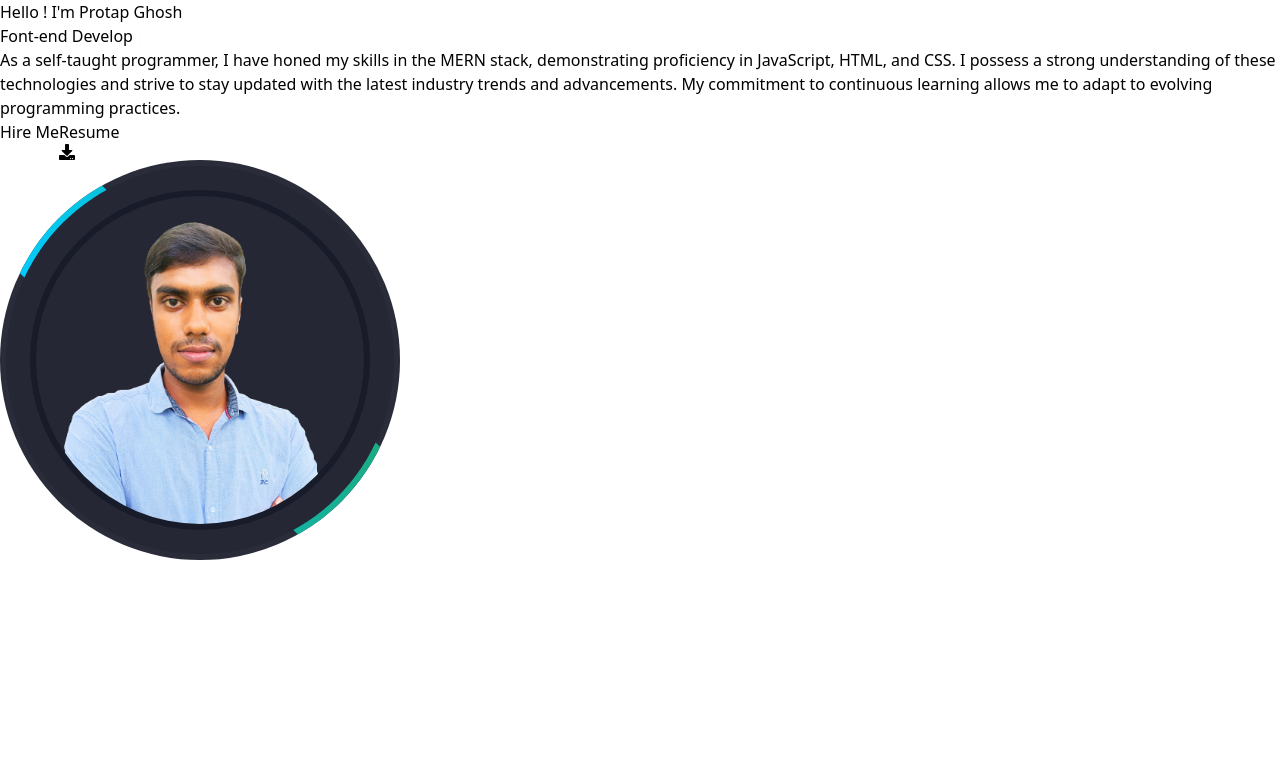
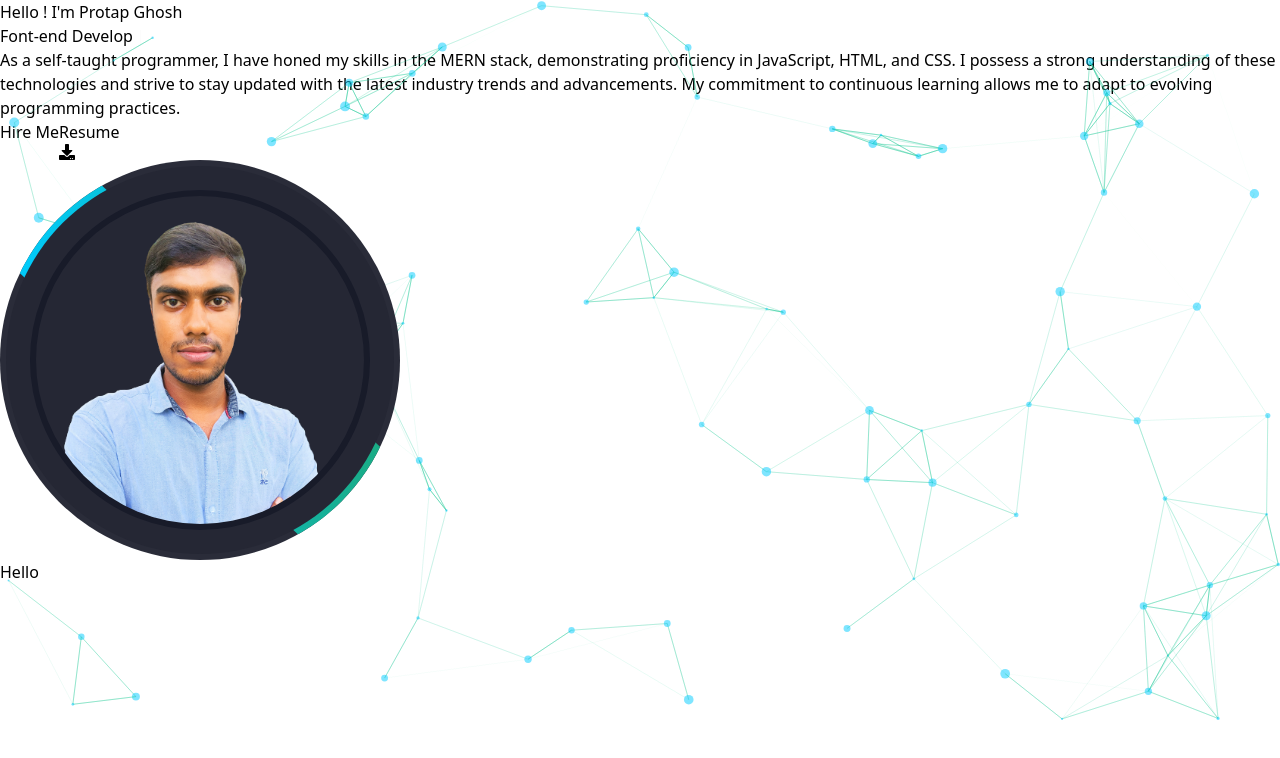
Before and after one commit to protapkrghosh/protap-ghosh-portfolio, a React (Vite) app: page / in a window 1280 px wide. Shown: the top 758 px of the page. Built offline with nearby package versions, Linux system fonts and the light colour scheme.

Commit message:
add animaiton in banner

```diff
--- a/package.json
+++ b/package.json
@@ -18,7 +18,9 @@
     "react-icons": "^4.10.1",
     "react-router-dom": "^6.14.0",
     "react-simple-typewriter": "^5.0.1",
-    "sort-by": "^1.2.0"
+    "react-tsparticles": "^2.10.1",
+    "sort-by": "^1.2.0",
+    "tsparticles": "^2.10.1"
   },
   "devDependencies": {
     "@types/react": "^18.0.37",
--- a/src/Layout/Main.jsx
+++ b/src/Layout/Main.jsx
@@ -1,10 +1,12 @@
 import React from 'react';
 import Banner from '../Pages/Banner/Banner';
+import AboutMe from '../Pages/AboutMe/AboutMe';
 
 const Main = () => {
    return (
       <div>
          <Banner />
+         <AboutMe />
       </div>
    );
 };
--- /dev/null
+++ b/src/Pages/AboutMe/AboutMe.jsx
@@ -0,0 +1,10 @@
+
+const AboutMe = () => {
+   return (
+      <div className="hero min-h-screen text-6xl">
+         Hello
+      </div>
+   );
+};
+
+export default AboutMe;
--- a/src/Pages/Banner/Banner.css
+++ b/src/Pages/Banner/Banner.css
@@ -5,6 +5,7 @@
    background-color: #2A2C39;
    border-radius: 50%;
    overflow: hidden;
+   z-index: 9999;
 }
 
 .box::before {
--- a/src/Pages/Banner/Banner.jsx
+++ b/src/Pages/Banner/Banner.jsx
@@ -1,11 +1,22 @@
-import React from 'react';
+import { useCallback } from "react";
 import { useTypewriter, Cursor } from 'react-simple-typewriter';
 import Container from '../../Components/Container';
 import image from "../../assets/protap-ghosh.png"
 import './Banner.css'
 import { FaDownload } from 'react-icons/fa';
+import Particles from "react-tsparticles";
+import { loadFull } from "tsparticles";
 
 const Banner = () => {
+   const particlesInit = useCallback(async engine => {
+      console.log(engine);
+      await loadFull(engine);
+   }, []);
+
+   const particlesLoaded = useCallback(async container => {
+      await console.log(container);
+   }, []);
+
    const [text] = useTypewriter({
       words: ['MERN Stack Developer', 'Font-end Developer', 'Web Developer'],
       loop: {},
@@ -52,6 +63,94 @@
                </div>
             </div>
          </Container>
+
+         <Particles
+            id="tsparticles"
+            init={particlesInit}
+            loaded={particlesLoaded}
+            options={{
+               background: {
+                  color: {
+
+                  },
+               },
+               fullScreen: {
+                  enable: true,
+                  zIndex: 1,
+               },
+               style: {
+                  position: "absolute",
+                  width: "100%",
+                  height: "90%"
+               },
+               fpsLimit: 120,
+               interactivity: {
+                  events: {
+                     onClick: {
+                        enable: false,
+                        mode: "push",
+                     },
+                     onHover: {
+                        enable: true,
+                        mode: "repulse",
+                     },
+                     resize: true,
+                  },
+                  modes: {
+                     push: {
+                        quantity: 4,
+                     },
+                     repulse: {
+                        distance: 150,
+                        duration: 0.4,
+                     },
+                  },
+               },
+               particles: {
+                  color: {
+                     value: "#00ccff",
+                  },
+                  links: {
+                     color: "#20C997",
+                     distance: 150,
+                     enable: true,
+                     opacity: 0.5,
+                     width: 1,
+                  },
+                  collisions: {
+                     enable: true,
+                  },
+                  move: {
+                     direction: "none",
+                     enable: true,
+                     outModes: {
+                        default: "bounce",
+                     },
+                     random: false,
+                     speed: 3,
+                     straight: false,
+                  },
+                  number: {
+                     density: {
+                        enable: true,
+                        area: 800,
+                     },
+                     value: 80,
+                  },
+                  opacity: {
+                     value: 0.5,
+                  },
+                  shape: {
+                     type: "circle",
+                  },
+                  size: {
+                     value: { min: 1, max: 5 },
+                  },
+               },
+               detectRetina: true,
+            }}
+         />
+
       </div>
    );
 };
--- /dev/null
+++ b/src/Pages/NotFound/NotFound.jsx
@@ -0,0 +1,10 @@
+
+const NotFound = () => {
+   return (
+      <div>
+
+      </div>
+   );
+};
+
+export default NotFound;
--- a/src/Routes/Routes.jsx
+++ b/src/Routes/Routes.jsx
@@ -1,10 +1,15 @@
 import { createBrowserRouter } from "react-router-dom";
 import App from "../App";
 import Main from "../Layout/Main";
+import NotFound from "../Pages/NotFound/NotFound";
 
 export const router = createBrowserRouter([
    {
       path: "/",
       element: <Main></Main>,
    },
+   {
+      path: "*",
+      element: <NotFound></NotFound>
+   }
 ]);
```
Also changed, not shown: 1 other file (tests, documents, lock files or other folders).
